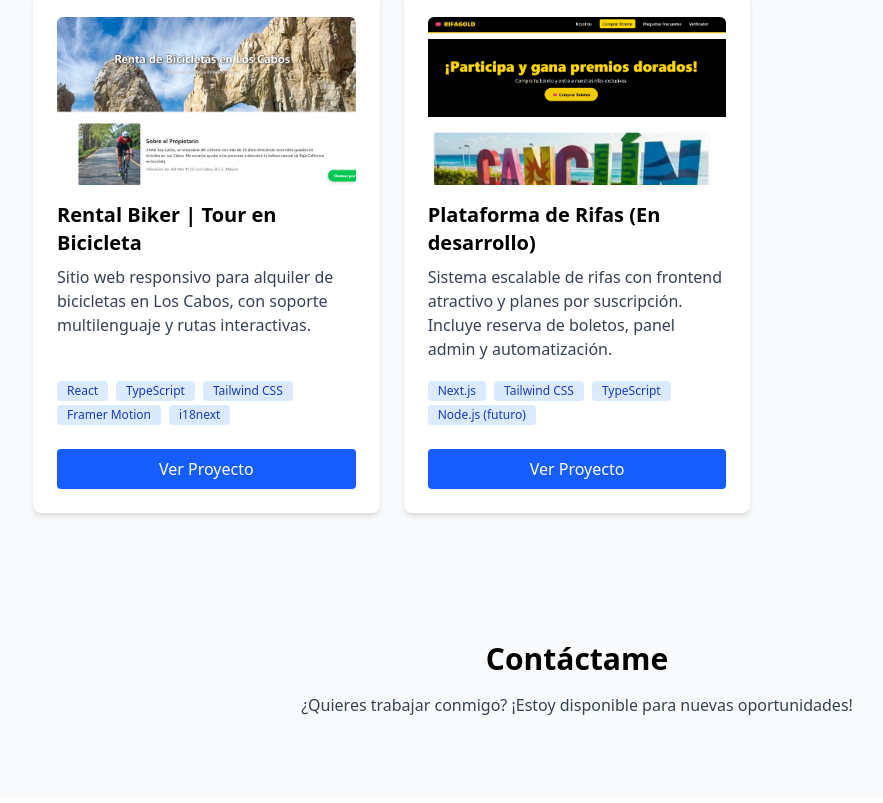
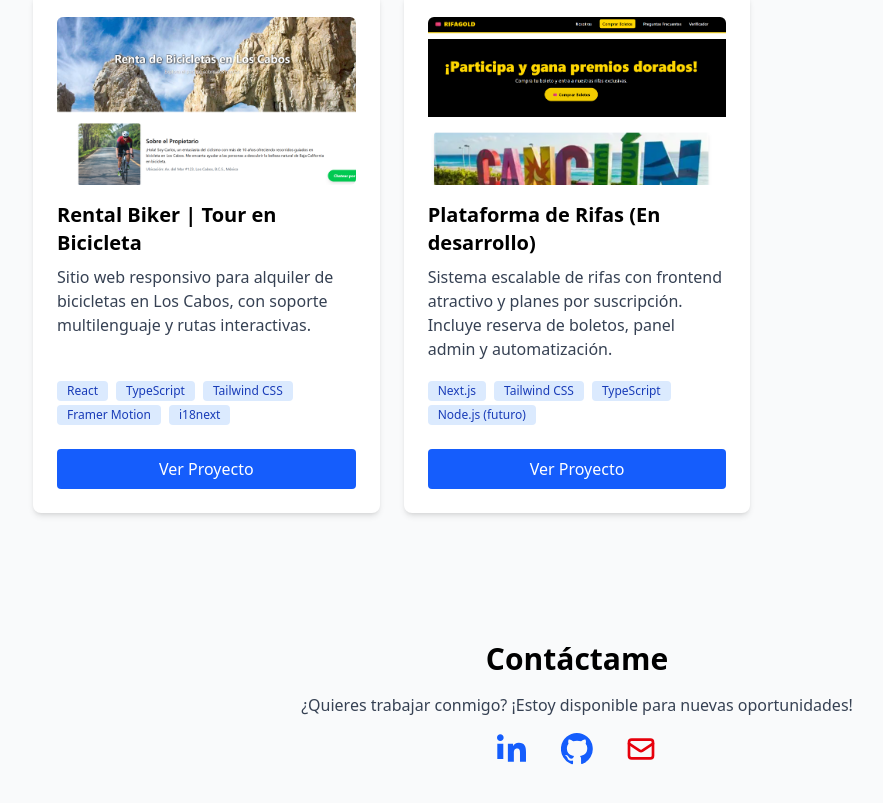
Before and after one commit to LuisAngelAlmazan/Mi-PortaFolio, a React (Vite) app: page / in a window 1280 px wide. Shown: the part 1271-2074 px from the top of the page, without its empty margins (63-946 px from the left). Built offline with nearby package versions, Linux system fonts and the light colour scheme.

Commit message:
cambios en contacto

```diff
--- a/src/views/Portfolio.tsx
+++ b/src/views/Portfolio.tsx
@@ -108,8 +108,67 @@ export default function Portfolio() {
   <p className="text-gray-700 mb-4">
     ¿Quieres trabajar conmigo? ¡Estoy disponible para nuevas oportunidades!
   </p>
-          {/* ... el resto de tus iconos y links */}
+
+  <div className="flex justify-center gap-8 text-blue-600 text-2xl">
+    {/* LinkedIn */}
+    <a
+      href="https://www.linkedin.com/in/luis-angel-almazán-de-jesús-1404181a9"
+      target="_blank"
+      rel="noopener noreferrer"
+      aria-label="LinkedIn"
+      className="hover:text-blue-800 transition"
+    >
+      <svg
+        xmlns="http://www.w3.org/2000/svg"
+        className="w-8 h-8"
+        fill="currentColor"
+        viewBox="0 0 24 24"
+      >
+        <path d="M4.98 3.5C4.98 4.88 3.87 6 2.5 6S0 4.88 0 3.5 1.12 1 2.5 1 4.98 2.12 4.98 3.5zM.23 8.14h4.5v11.36h-4.5V8.14zm7.5 0h4.31v1.58h.06c.6-1.14 2.07-2.34 4.25-2.34 4.55 0 5.39 2.99 5.39 6.88v7.24h-4.5v-6.41c0-1.53-.03-3.49-2.13-3.49-2.13 0-2.46 1.66-2.46 3.38v6.52h-4.5V8.14z" />
+      </svg>
+    </a>
+
+    {/* GitHub */}
+    <a
+      href="https://github.com/LuisAngelAlmazan"
+      target="_blank"
+      rel="noopener noreferrer"
+      aria-label="GitHub"
+      className="hover:text-gray-800 transition"
+    >
+      <svg
+        xmlns="http://www.w3.org/2000/svg"
+        className="w-8 h-8"
+        fill="currentColor"
+        viewBox="0 0 24 24"
+      >
+        <path d="M12 0a12 12 0 00-3.79 23.4c.6.11.82-.26.82-.58v-2.17c-3.34.73-4-1.61-4-1.61a3.15 3.15 0 00-1.32-1.74c-1.08-.74.08-.72.08-.72a2.5 2.5 0 011.83 1.23 2.57 2.57 0 003.5 1 2.58 2.58 0 01.76-1.61c-2.66-.3-5.47-1.34-5.47-5.93a4.63 4.63 0 011.23-3.2 4.3 4.3 0 01.12-3.16s1-.32 3.3 1.23a11.4 11.4 0 016 0c2.31-1.55 3.3-1.23 3.3-1.23a4.3 4.3 0 01.12 3.16 4.63 4.63 0 011.23 3.2c0 4.6-2.81 5.62-5.49 5.92a2.88 2.88 0 01.82 2.23v3.3c0 .32.22.7.83.58A12 12 0 0012 0z" />
+      </svg>
+    </a>
+
+    {/* Gmail */}
+    <a
+      href="mailto:almazanluis23@gmail.com"
+      aria-label="Correo Electrónico"
+      className="hover:text-red-600 transition text-red-600"
+    >
+      <svg
+        xmlns="http://www.w3.org/2000/svg"
+        className="w-8 h-8"
+        fill="none"
+        viewBox="0 0 24 24"
+        stroke="currentColor"
+        strokeWidth={2}
+        strokeLinecap="round"
+        strokeLinejoin="round"
+      >
+        <path d="M3 8l7.89 5.26a2 2 0 002.22 0L21 8" />
+        <rect x="3" y="5" width="18" height="14" rx="2" ry="2" />
+      </svg>
+    </a>
+  </div>
 </motion.section>
+
       </div>
     </div>
   );
```
Lines whose indentation alone changed are shown as unchanged.
